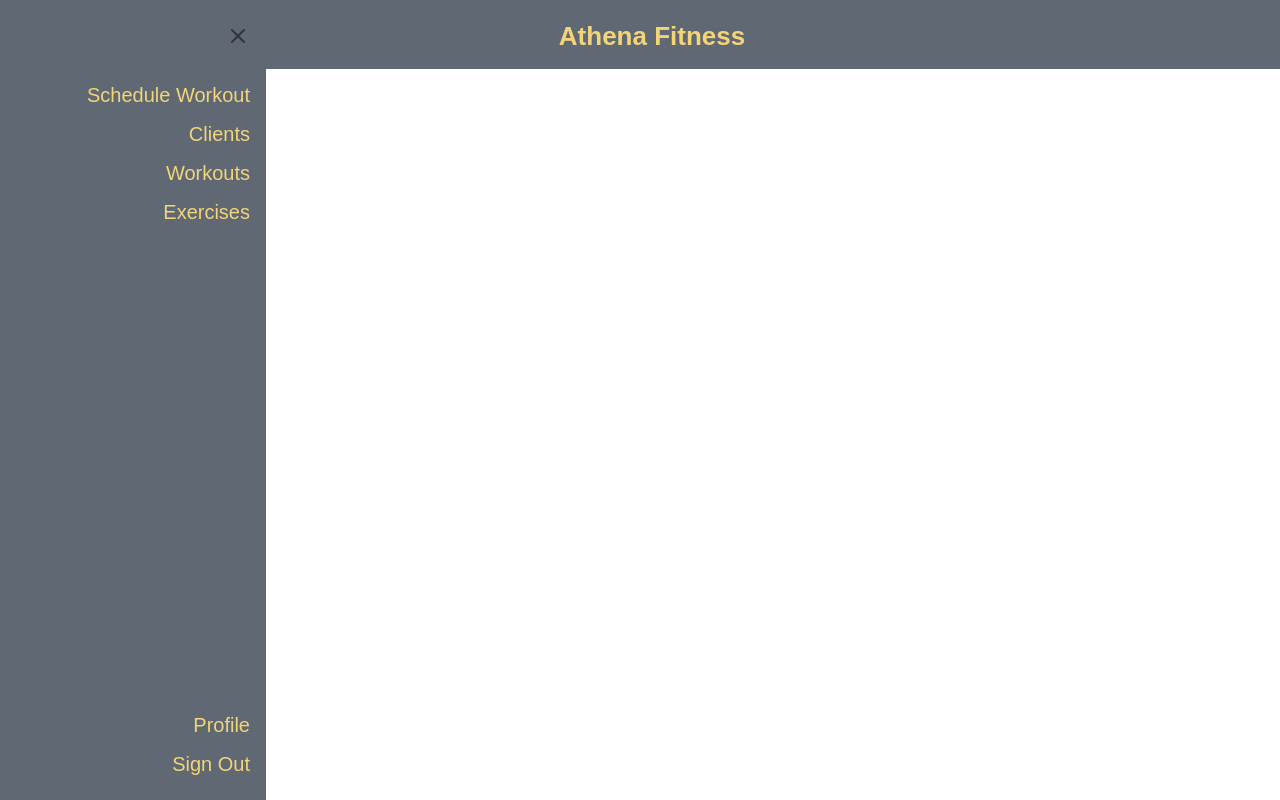
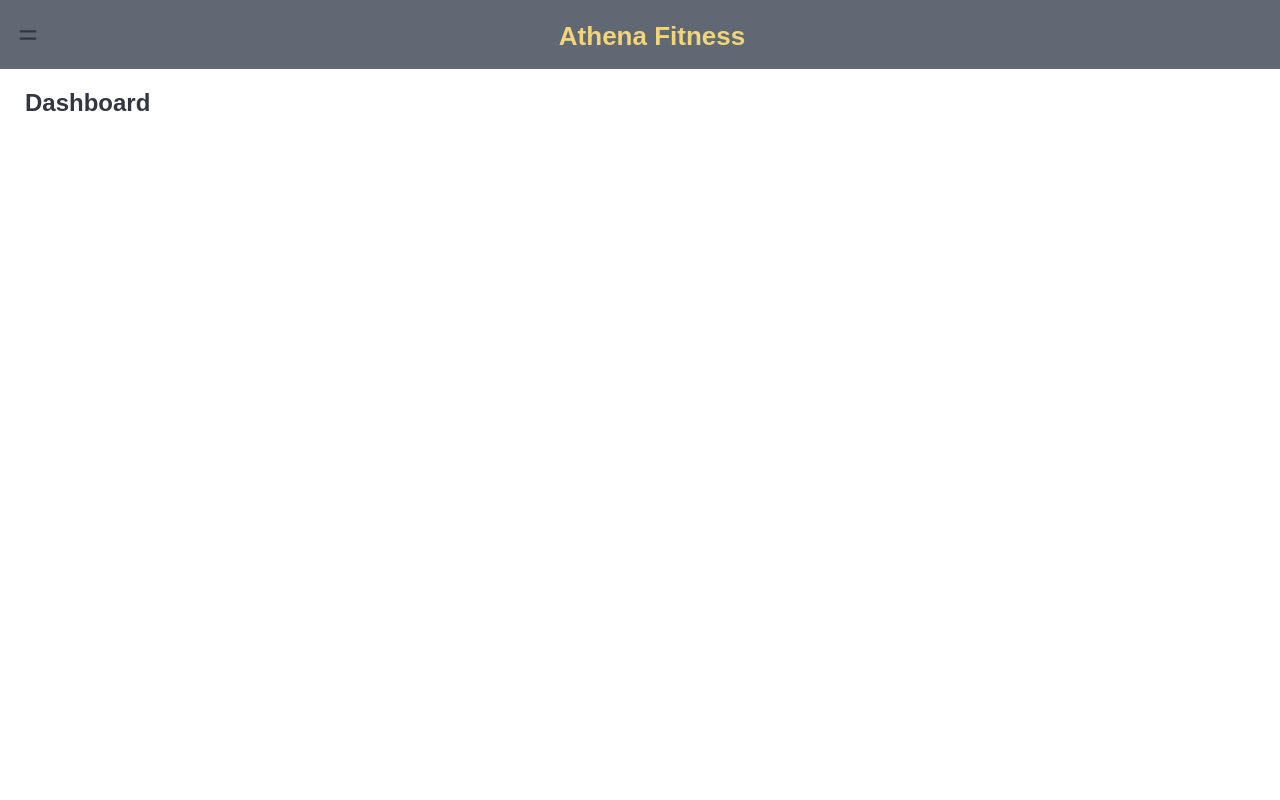
Before and after one commit to cameron-nye/trainer-portal, a React (Create React App) app in the folder client/: page /dashboard in a window 1280 px wide. Built offline with nearby package versions, Linux system fonts and the light colour scheme.

Commit message:
WIP: client dashboard

```diff
--- a/client/src/App.js
+++ b/client/src/App.js
@@ -4,10 +4,11 @@ import LandingPage from "./components/LandingPage"
 import SignUp from "./components/SignUp/index"
 import Login from "./components/Login/index"
 import Nav from "./components/Nav/index"
-import Session from './components/Session/index'
-import ClientManager from './components/ClientManager/index'
-import WorkoutManager from './components/WorkoutManager/index'
-import ExerciseManager from './components/ExerciseManager/index'
+import Session from "./components/Session/index"
+import ClientManager from "./components/ClientManager/index"
+import WorkoutManager from "./components/WorkoutManager/index"
+import ExerciseManager from "./components/ExerciseManager/index"
+import Dashboard from "./components/Dashboard/index"
 import "./App.scss"
 
 const App = () => {
@@ -24,6 +25,7 @@ const App = () => {
 				<Route exact path="/clients" component={ClientManager} />
 				<Route exact path="/workout-manager" component={WorkoutManager} />
 				<Route exact path="/exercise-manager" component={ExerciseManager} />
+				<Route exact path="/dashboard" component={Dashboard} />
 			</Switch>
 		</div>
 	)
--- a/client/src/App.scss
+++ b/client/src/App.scss
@@ -1,3 +1,6 @@
 .app {
-
+	.wrapper {
+		padding-left: 25px;
+		padding-right: 25px;
+	}
 }
--- a/client/src/components/Dashboard/Client/index.js
+++ b/client/src/components/Dashboard/Client/index.js
@@ -4,10 +4,10 @@ import './index.scss'
 
 const ClientDashboard = () => {
   return (
-    <div>
-      Client Dashboard
+    <div className='client-dashboard'>
+      <h2>Dashboard</h2>
     </div>
   )
 }
 
-export default TraineeDashboard
+export default ClientDashboard
--- a/client/src/components/Dashboard/Client/index.scss
+++ b/client/src/components/Dashboard/Client/index.scss
@@ -0,0 +1,5 @@
+@import '../../../index.scss';
+
+.client-dashboard {
+
+}
--- a/client/src/components/Dashboard/index.js
+++ b/client/src/components/Dashboard/index.js
@@ -1,11 +1,13 @@
 import React from 'react'
+import TrainerDashboard from './Trainer/index'
+import ClientDashboard from './Client/index'
 
 import './index.scss'
 
 const Dashboard = () => {
   return (
-    <div>
-      Dashboard
+    <div className='dashboard wrapper'>
+      <ClientDashboard />
     </div>
   )
 }
--- a/client/src/components/Dashboard/index.scss
+++ b/client/src/components/Dashboard/index.scss
@@ -0,0 +1,5 @@
+@import '../../index.scss';
+
+.dashboard {
+
+}
--- a/client/src/components/Nav/index.js
+++ b/client/src/components/Nav/index.js
@@ -4,7 +4,7 @@ import { HiMenuAlt4, HiOutlineX } from "react-icons/hi"
 import "./index.scss"
 
 const Nav = () => {
-	const [ isOpen, setIsOpen ] = useState(true)
+	const [ isOpen, setIsOpen ] = useState(false)
 	const drawer = useRef(null)
 
 	useEffect(
```
Also changed, not shown: client/src/components/Dashboard/Trainer/index.scss (added).
